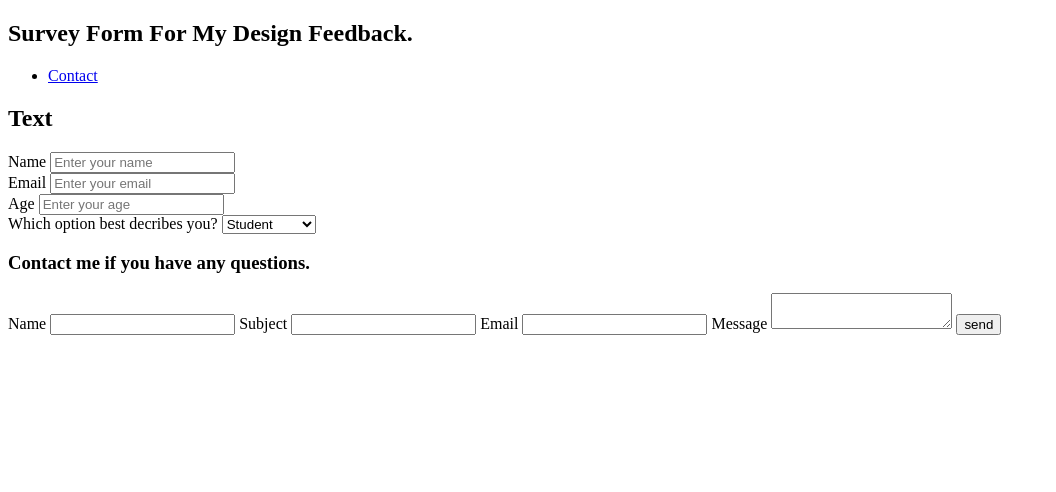
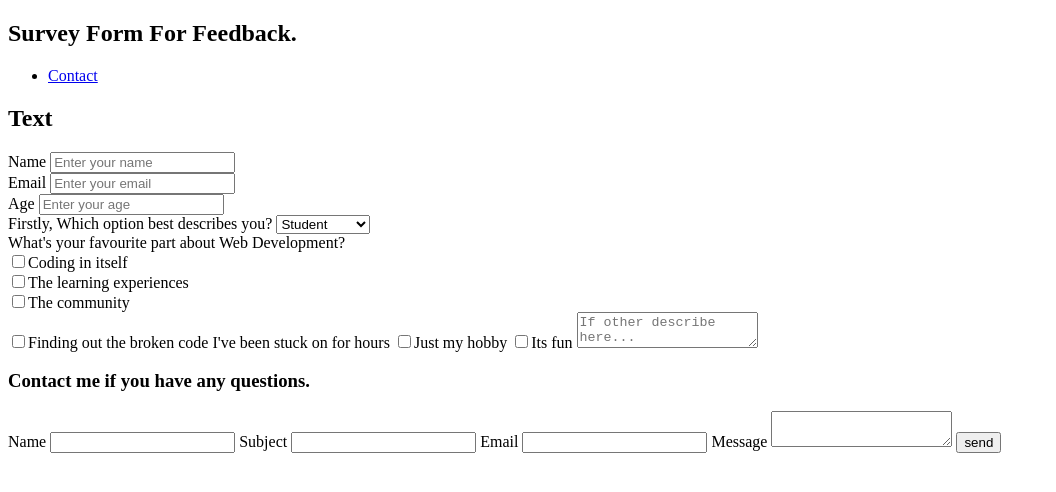
Before and after one commit to ItsKutoo/Survey, a plain HTML site: page index.html in a window 1280 px wide. Shown: the whole page, without its empty margins (0-1056 px from the left). Drawn offline with Linux system fonts and the light colour scheme.

Commit message:
Added checkboxes and moved textarea

```diff
--- a/index.html
+++ b/index.html
@@ -16,7 +16,7 @@
     <section class="s1">
      <div class="main-container">
         <div class="greeting-wrapper">
-        <h1 id="title">Survey Form For My Design Feedback.</h1>
+        <h1 id="title">Survey Form For Feedback.</h1>
         </div>
           <div class="intro-wrapper">
            <div class="nav-wrapper">
@@ -59,7 +59,7 @@
       <section class="s3">
           <div class="form-control">
           <label for="role" id="lebel-role">
-            Which option best decribes you?
+           Firstly, Which option best describes you?
           </label>
           <select name="role" id="role">
             <option value="student">Student</option>
@@ -69,7 +69,35 @@
           </select>
           </div>
       </section>
-     <section class="s4">
+      <section class="s4">
+        <div class="form-control">
+            <label>What's your favourite part about Web Development?</label>
+            <br>
+            <label for="inp-1">
+              <input type="checkbox" name="inp">Coding in itself</input>
+            </label>
+            <br>
+            <label for="inp-2">
+              <input type="checkbox" name="inp">The learning experiences</input>
+            </label>
+            <br>
+            <label for="inp-3">
+              <input type="checkbox" name="inp">The community</input>
+            </label>
+            <br>
+            <label for="inp-4">
+              <input type="checkbox" name="inp">Finding out the broken code I've been stuck on for hours</input>
+            </label>
+            <label for="inp-5">
+                <input type="checkbox" name="inp">Just my hobby</input>
+              </label>
+              <label for="inp-6">
+                <input type="checkbox" name="inp">Its fun</input>
+              </label>
+              <textarea class="input-field" type="text" name="message" placeholder="If other describe here..."></textarea>
+            </div>
+      </section>
+     <section class="s5">
         <div class="main-container">
         <h3>Contact me if you have any questions.</h3>
         <form id="contact-form">
```
